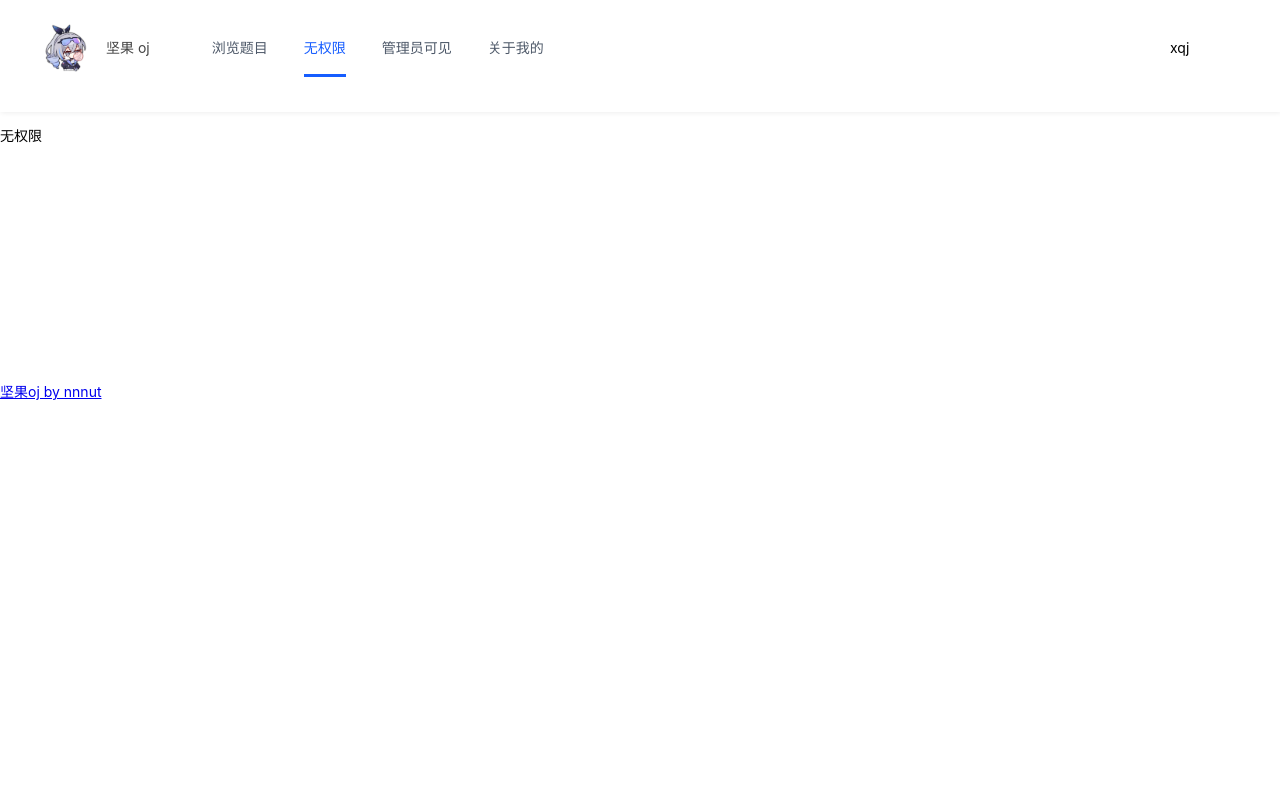
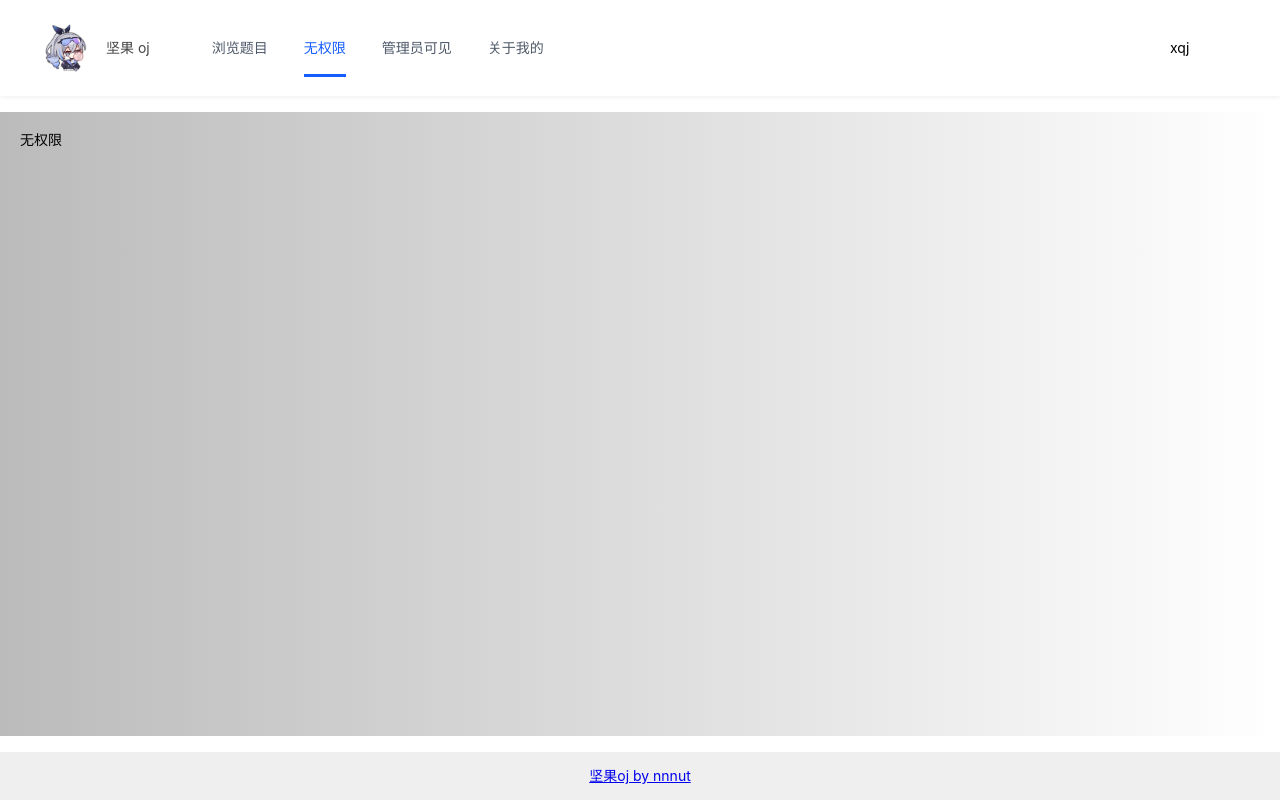
Before and after one commit to Xmas-nnnut/nutoj-frontend, a Vue app: page /noAuth in a window 1280 px wide. Built offline with nearby package versions, Linux system fonts and the light colour scheme.

Commit message:
fix:footer布局优化，content和header样式优化

```diff
--- a/src/components/GlobalHeader.vue
+++ b/src/components/GlobalHeader.vue
@@ -1,5 +1,5 @@
 <template>
-  <a-row id="globalHeader" style="margin-bottom: 16px" align="center">
+  <a-row id="globalHeader" align="center" :wrap="false">
     <a-col flex="auto">
       <a-menu
         mode="horizontal"
--- a/src/layouts/BasicLayout.vue
+++ b/src/layouts/BasicLayout.vue
@@ -1,6 +1,6 @@
 <template>
   <div id="basicLayout">
-    <a-layout style="height: 400px">
+    <a-layout style="min-height: 100vh">
       <a-layout-header class="header">
         <GlobalHeader />
       </a-layout-header>
@@ -28,8 +28,25 @@
 <style scoped>
 #basicLayout {
 }
+
 #basicLayout .header {
   margin-bottom: 16px;
   box-shadow: #eee 1px 1px 5px;
 }
+
+#basicLayout .content {
+  background: linear-gradient(to right, #bbb, #fff);
+  margin-bottom: 16px;
+  padding: 20px;
+}
+
+#basicLayout .footer {
+  background: #efefef;
+  padding: 16px;
+  position: sticky;
+  bottom: 0;
+  left: 0;
+  right: 0;
+  text-align: center;
+}
 </style>
```
